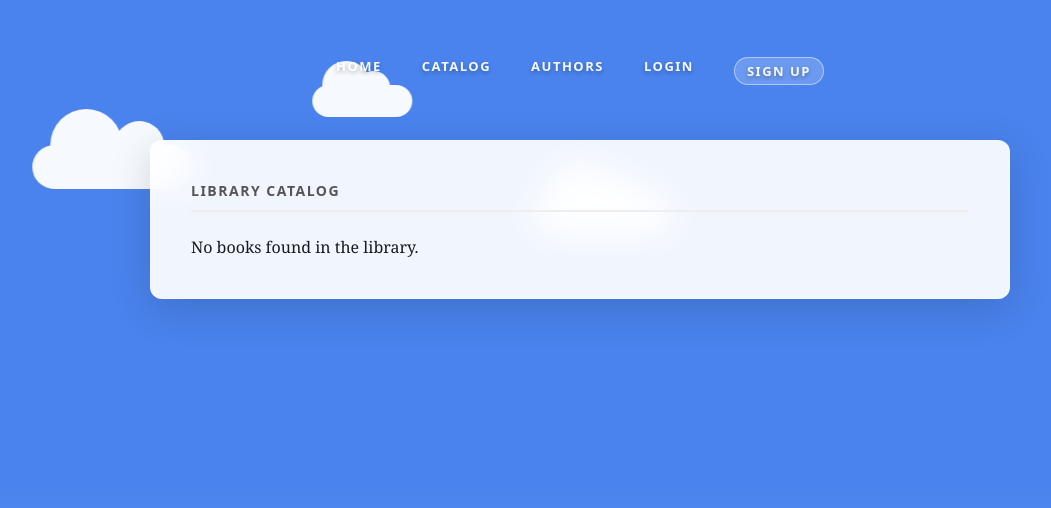
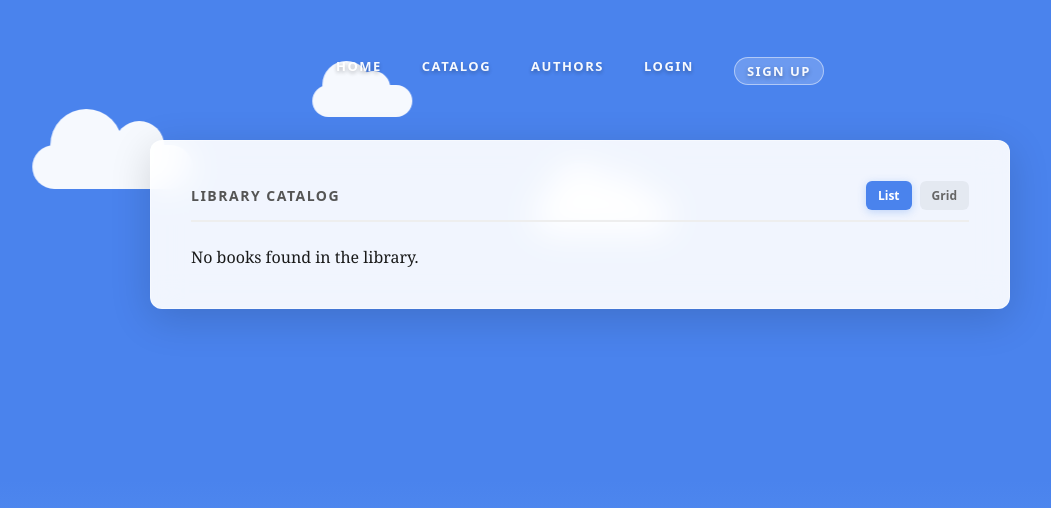
Before and after one commit to papingothegamer/locallibrary, a Django app: page /catalog/books/ in a window 1280 px wide. Shown: the top 508 px of the page, without its empty margins (60-1111 px from the left). Run offline with Django 5.2, Linux system fonts and the light colour scheme; data that the repository does not hold is empty.

Commit message:
UI Feature: Added dynamic Grid/List toggles and navigation breadcrumbs

```diff
--- a/catalog/static/css/styles.css
+++ b/catalog/static/css/styles.css
@@ -95,3 +95,21 @@ body { font-family: Georgia, serif; color: #1a1a1a; margin: 0; min-height: 100vh
 .auth-link { color: #4A83ED; text-decoration: none; font-size: 13px; font-weight: 600; transition: color 0.2s; }
 .auth-link:hover { color: #356ACB; text-decoration: underline; }
 .btn-auth { width: 100%; margin-top: 10px; padding: 14px; font-size: 15px; }
+
+/* -- Breadcrumbs & View Toggles -- */
+.breadcrumbs { font-family: system-ui, sans-serif; font-size: 13px; margin-bottom: 20px; }
+.breadcrumbs a { color: #ffffff; text-decoration: none; font-weight: 600; padding: 6px 12px; background: rgba(255, 255, 255, 0.2); border: 1px solid rgba(255, 255, 255, 0.4); border-radius: 20px; backdrop-filter: blur(5px); transition: background 0.2s; display: inline-block; }
+.breadcrumbs a:hover { background: rgba(255, 255, 255, 0.3); text-decoration: none; }
+
+.view-controls { display: flex; gap: 8px; }
+.btn-view { background: rgba(0,0,0,0.05); border: none; padding: 6px 12px; border-radius: 6px; cursor: pointer; font-family: system-ui; font-size: 12px; font-weight: 600; color: #666; transition: 0.2s; }
+.btn-view:hover { background: rgba(0,0,0,0.1); }
+.btn-view.active { background: #4A83ED; color: #fff; box-shadow: 0 2px 8px rgba(74, 131, 237, 0.3); }
+
+/* -- Grid Layout Modifiers -- */
+.view-grid { display: grid; grid-template-columns: repeat(auto-fill, minmax(240px, 1fr)); gap: 20px; padding-top: 10px; }
+.view-grid .list-row { flex-direction: column; align-items: flex-start; background: rgba(255,255,255,0.6); border: 1px solid #ddd; border-radius: 12px; padding: 20px; box-shadow: 0 4px 12px rgba(0,0,0,0.05); border-bottom: 1px solid #ddd !important; transition: transform 0.2s; }
+.view-grid .list-row:hover { transform: translateY(-3px); }
+.view-grid .list-row > div:first-child { width: 100%; }
+.view-grid .list-title { font-size: 17px; display: block; margin-bottom: 8px; line-height: 1.3; }
+.view-grid .genre-tag, .view-grid .book-count { margin-top: 15px; align-self: flex-start; }
--- a/catalog/templates/catalog/author_detail.html
+++ b/catalog/templates/catalog/author_detail.html
@@ -1,6 +1,7 @@
 {% extends "base_generic.html" %}
 
 {% block content %}
+<div class="breadcrumbs"><a href="{% url 'authors' %}"\>&larr; Back to Authors</a></div>
 <div class="glass-card">
   <h1 style="font-size: 2.5rem; margin-bottom: 0.5rem; text-align: center;">{{ author.full_name }}</h1>
   <p style="text-align: center; color: #666; font-family: system-ui; font-size: 14px;">
--- a/catalog/templates/catalog/book_detail.html
+++ b/catalog/templates/catalog/book_detail.html
@@ -1,6 +1,7 @@
 {% extends "base_generic.html" %}
 
 {% block content %}
+<div class="breadcrumbs"><a href="{% url 'books' %}"\>&larr; Back to Catalog</a></div>
 <div class="glass-card">
   <div class="detail-grid">
     <div>
--- a/catalog/templates/catalog/book_list.html
+++ b/catalog/templates/catalog/book_list.html
@@ -1,7 +1,15 @@
 {% extends "base_generic.html" %}
 {% block content %}
 <div class="glass-card">
-  <div class="section-title">Library Catalog</div>
+  <div style="display: flex; justify-content: space-between; align-items: center; border-bottom: 2px solid #eee; margin-bottom: 1.5rem; padding-bottom: 10px;">
+    <div class="section-title" style="border: none; margin: 0; padding: 0;">Library Catalog</div>
+    <div class="view-controls">
+      <button onclick="toggleView('list')" id="btnList" class="btn-view active">List</button>
+      <button onclick="toggleView('grid')" id="btnGrid" class="btn-view">Grid</button>
+    </div>
+  </div>
+
+  <div id="listContainer" class="view-list">
     {% for book in book_list %}
       <div class="list-row">
         <div>
@@ -14,4 +22,32 @@
       <div class="empty">No books found in the library.</div>
     {% endfor %}
   </div>
+</div>
+
+<script>
+  function toggleView(viewType) {
+    const container = document.getElementById('listContainer');
+    const btnGrid = document.getElementById('btnGrid');
+    const btnList = document.getElementById('btnList');
+
+    if (viewType === 'grid') {
+      container.classList.remove('view-list');
+      container.classList.add('view-grid');
+      btnGrid.classList.add('active');
+      btnList.classList.remove('active');
+      localStorage.setItem('catalogView', 'grid');
+    } else {
+      container.classList.remove('view-grid');
+      container.classList.add('view-list');
+      btnList.classList.add('active');
+      btnGrid.classList.remove('active');
+      localStorage.setItem('catalogView', 'list');
+    }
+  }
+
+  document.addEventListener('DOMContentLoaded', () => {
+    const savedView = localStorage.getItem('catalogView') || 'list';
+    toggleView(savedView);
+  });
+</script>
 {% endblock %}
```
Also changed, not shown: catalog/templates/catalog/author_list.html (+37 -1 lines). Lines whose indentation alone changed are shown as unchanged.
